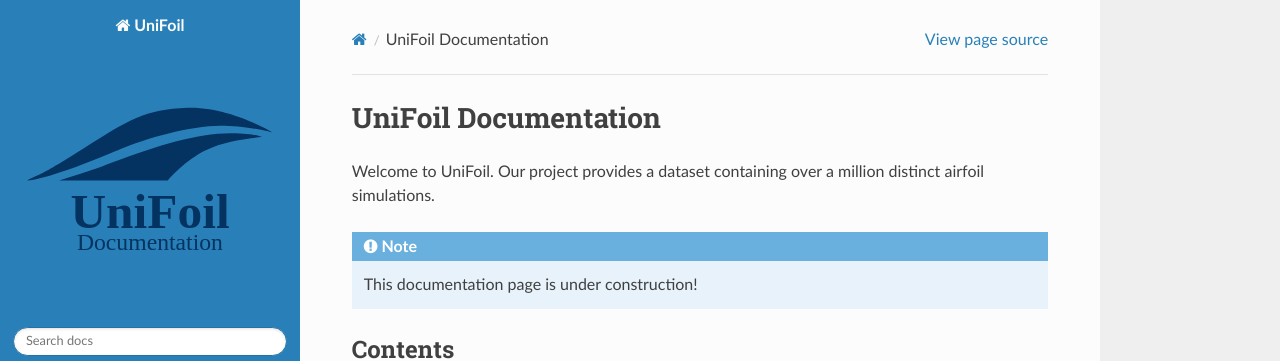
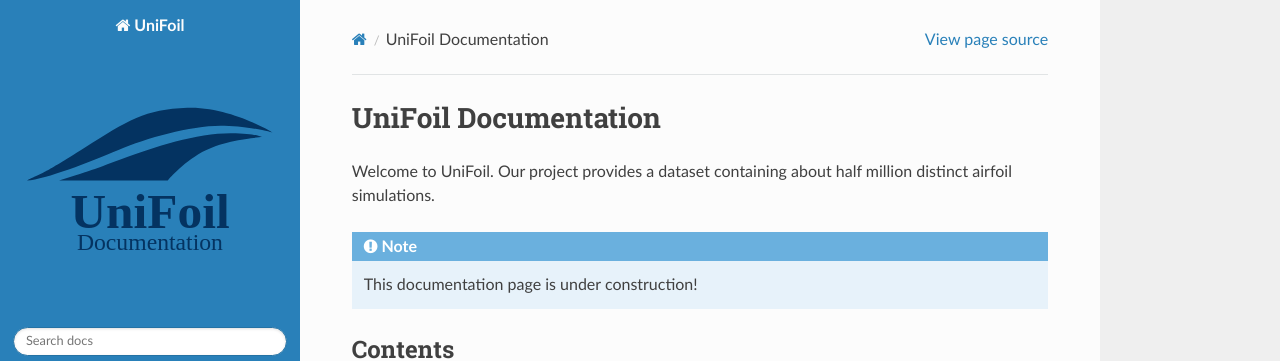
Before and after one commit to BenjaminMelanson/unifoilDocs, a Sphinx documentation site: the page built from docs/source/index.rst, in a window 1280 px wide and 1072 px high. Shown: the top 361 px of the window. Built offline with Sphinx 7.4.7 and the Read the Docs theme 3.1.0, drawn with Linux system fonts in a browser that asks for light colours.

Commit message:
Update airfoil simulations count in documentation

```diff
--- a/docs/source/index.rst
+++ b/docs/source/index.rst
@@ -1,7 +1,7 @@
 UniFoil Documentation
 ===================================
 
-Welcome to UniFoil. Our project provides a dataset containing over a million distinct airfoil simulations.
+Welcome to UniFoil. Our project provides a dataset containing about half million distinct airfoil simulations.
 
 
 .. note::
```
